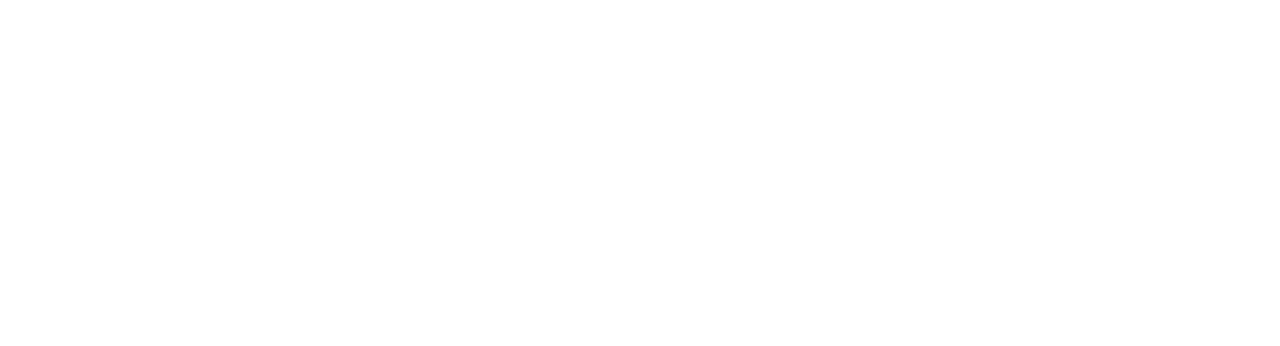
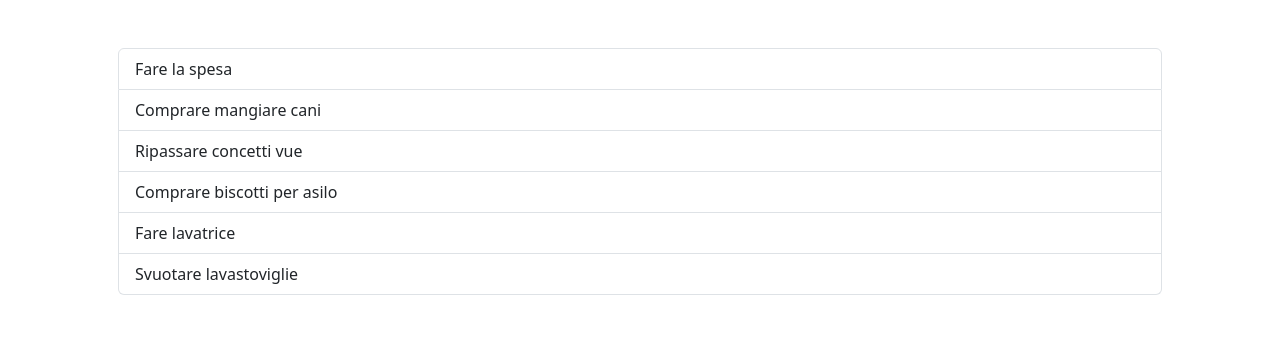
Before and after one commit to Arianna-Cosimini/vue-todolist, a plain HTML site: page index.html in a window 1280 px wide. Drawn offline with nearby package versions, Linux system fonts and the light colour scheme.

Commit message:
Creato ciclo for per stampare in pagina le proprietà

```diff
--- a/index.html
+++ b/index.html
@@ -23,6 +23,17 @@
 
     <div id="app">
 
+        <div class="container p-5">
+
+            <ul class="list-group">
+                <li
+                    v-for="(currentTodo,index) in toDoList"
+                    class="list-group-item d-flex justify-content-between align-items-center">
+                    {{currentTodo.text}}
+
+                </li>
+            </ul>
+        </div>
     </div>
 
     <script src='https://unpkg.com/vue@3'></script>
```
